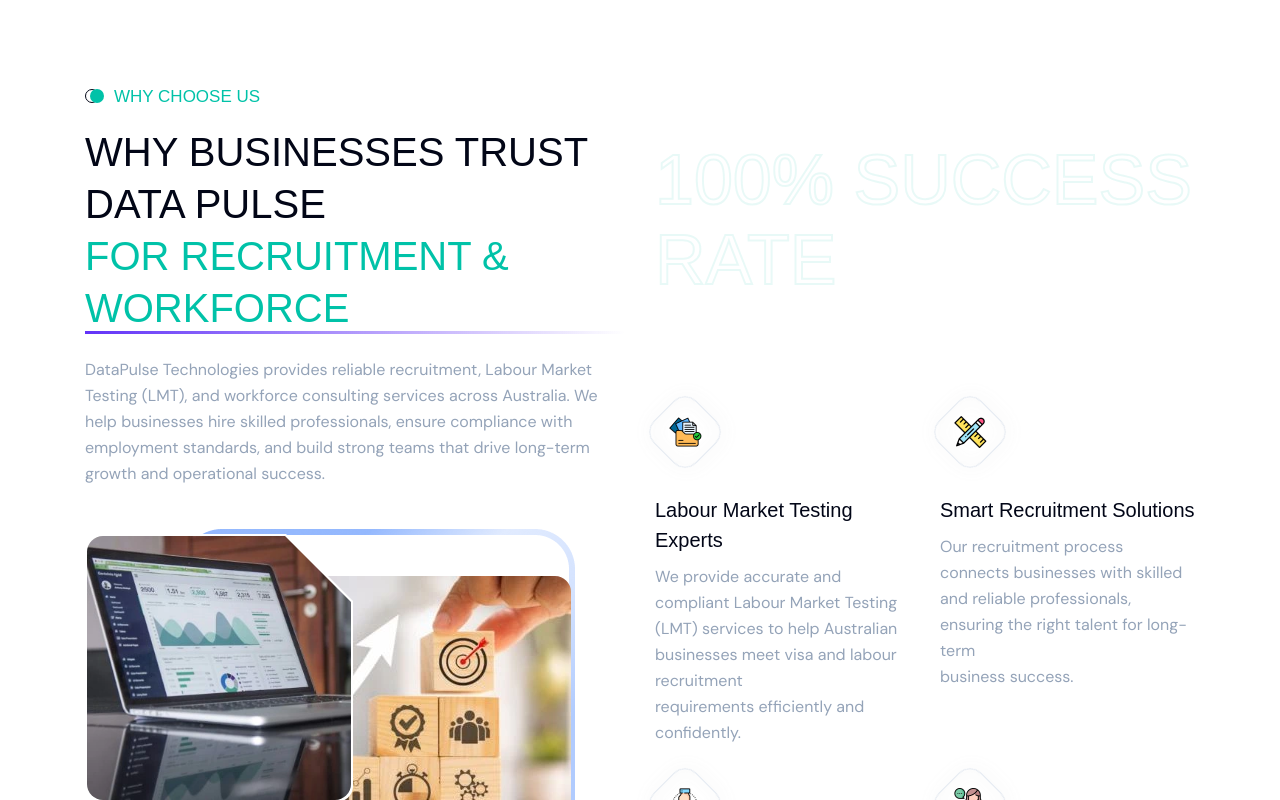
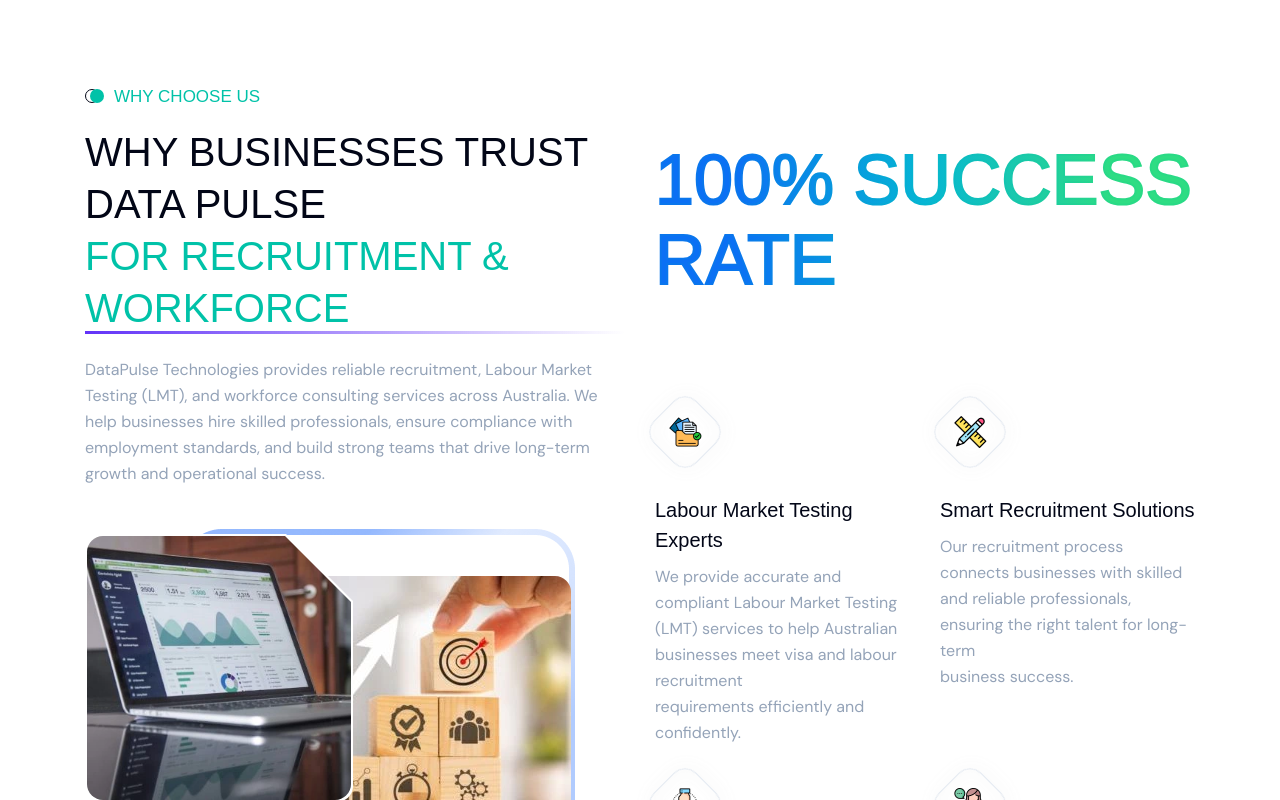
Before and after one commit to krinal-tejstudio/datapulse-home, a React (Vite) app: page /about in a window 1280 px wide. Shown: the part 1407-2207 px from the top of the page. Built offline with nearby package versions, Linux system fonts and the light colour scheme; no server answers; a web font is replaced by a local one.

Commit message:
proper color add

```diff
--- a/src/assets/css/module-css/sliding-text.css
+++ b/src/assets/css/module-css/sliding-text.css
@@ -4,7 +4,7 @@
 .sliding-text-two {
     position: relative;
     display: block;
-    border-top: 1px solid rgba(var(--finris-base-rgb), .15);
+    border-top: 1px solid rgba(var(--finris-base-rgb), .8);
     border-bottom: 1px solid rgba(var(--finris-base-rgb), .15);
     z-index: 1;
     padding: 17px 0 10px;
@@ -54,7 +54,7 @@
     -webkit-text-stroke: 1px rgba(var(--finris-base-rgb), .15);
     font-size: 80px;
     line-height: .8em;
-    font-weight: 400;
+    font-weight: 600;
     transition: all 200ms linear;
     transition-delay: 0.1s;
     font-family: var(--finris-font-two);
--- a/src/assets/css/module-css/why-choose.css
+++ b/src/assets/css/module-css/why-choose.css
@@ -911,9 +911,14 @@
     font-size: 80px;
     font-weight: 400;
     line-height: 80px;
-    color: transparent;
+    margin-bottom: 102px;
+    background: linear-gradient(90deg, var(--finris-primary-gradient-start, #0b70f4) 15%, var(--finris-primary-gradient-mid, #06b6d4) 50%, var(--finris-primary-gradient-end, #2edd83) 85%);
+    -webkit-background-clip: text;
+    -webkit-text-fill-color: transparent;
+    background-clip: text;
+    text-fill-color: transparent;
+    /* Retain subtle stroke for accent */
     -webkit-text-stroke: 2px rgba(var(--finris-base-rgb), 0.09);
-    margin-bottom: 102px;
 }
 
 .why-choose-four__single {
--- a/src/sections/common/HeaderCommon.tsx
+++ b/src/sections/common/HeaderCommon.tsx
@@ -134,7 +134,7 @@
                             </ul>
                         </div>
                         <div className="main-menu-two__right">
-                            <div className="main-menu-two__call">
+                            {/* <div className="main-menu-two__call">
                                 <div className="main-menu-two__call-icon">
                                     <i className="icon-phone"></i>
                                 </div>
@@ -144,7 +144,7 @@
                                         <a href="tel:9288006780">+92 ( 8800 ) - 6780</a>
                                     </h5>
                                 </div>
-                            </div>
+                            </div> */}
                             <div className="main-menu-two__search-cart-box">
                                 <div className="main-menu-two__search-cart-box">
                                     <div className="main-menu-two__search-box" onClick={() => setIsSearch(pre => !pre)}>
--- a/src/sections/common/StrickyHeaderCommon.tsx
+++ b/src/sections/common/StrickyHeaderCommon.tsx
@@ -57,7 +57,7 @@
                             </ul>
                         </div>
                         <div className="main-menu-two__right">
-                            <div className="main-menu-two__call">
+                            {/* <div className="main-menu-two__call">
                                 <div className="main-menu-two__call-icon">
                                     <i className="icon-phone"></i>
                                 </div>
@@ -67,7 +67,7 @@
                                         <a href="tel:9288006780">+92 ( 8800 ) - 6780</a>
                                     </h5>
                                 </div>
-                            </div>
+                            </div> */}
                             <div className="main-menu-two__btn-box">
                                 <Link to="/contact" className="thm-btn thm-btn-two main-menu-two__btn">
                                     Contact us
--- a/src/sections/home-two/Header.tsx
+++ b/src/sections/home-two/Header.tsx
@@ -55,7 +55,7 @@
                         <div className="main-menu-two__left">
                             <div className="main-menu-two__logo">
                                 <Link to="/">
-                                    <img src={logo2} alt="Logo" max-width={230} />
+                                    <img src={logo2} alt="Logo" width={200} />
                                 </Link>
                             </div>
                         </div>
--- a/src/sections/home-two/StrickyHeaderTwo.tsx
+++ b/src/sections/home-two/StrickyHeaderTwo.tsx
@@ -47,7 +47,7 @@
                             <ManuList />
                         </div>
                         <div className="main-menu-two__right">
-                            <div className="main-menu-two__call">
+                            {/* <div className="main-menu-two__call">
                                 <div className="main-menu-two__call-icon">
                                     <i className="icon-phone"></i>
                                 </div>
@@ -57,7 +57,7 @@
                                         <a href="tel:9288006780">+92 ( 8800 ) - 6780</a>
                                     </h5>
                                 </div>
-                            </div>
+                            </div> */}
                             <div className="main-menu-two__btn-box">
                                 <Link to="/contact" className="thm-btn thm-btn-two main-menu-two__btn">
                                     Get in Touch
--- a/src/sections/single-home-two/Header.tsx
+++ b/src/sections/single-home-two/Header.tsx
@@ -64,7 +64,7 @@
                             <ManuListOnePage />
                         </div>
                         <div className="main-menu-two__right">
-                            <div className="main-menu-two__call">
+                            {/* <div className="main-menu-two__call">
                                 <div className="main-menu-two__call-icon">
                                     <i className="icon-phone"></i>
                                 </div>
@@ -74,7 +74,7 @@
                                         <a href="tel:9288006780">+92 ( 8800 ) - 6780</a>
                                     </h5>
                                 </div>
-                            </div>
+                            </div> */}
                             <div className="main-menu-two__btn-box">
                                 <Link to="/contact" className="thm-btn thm-btn-two main-menu-two__btn">
                                     Contact us
```
